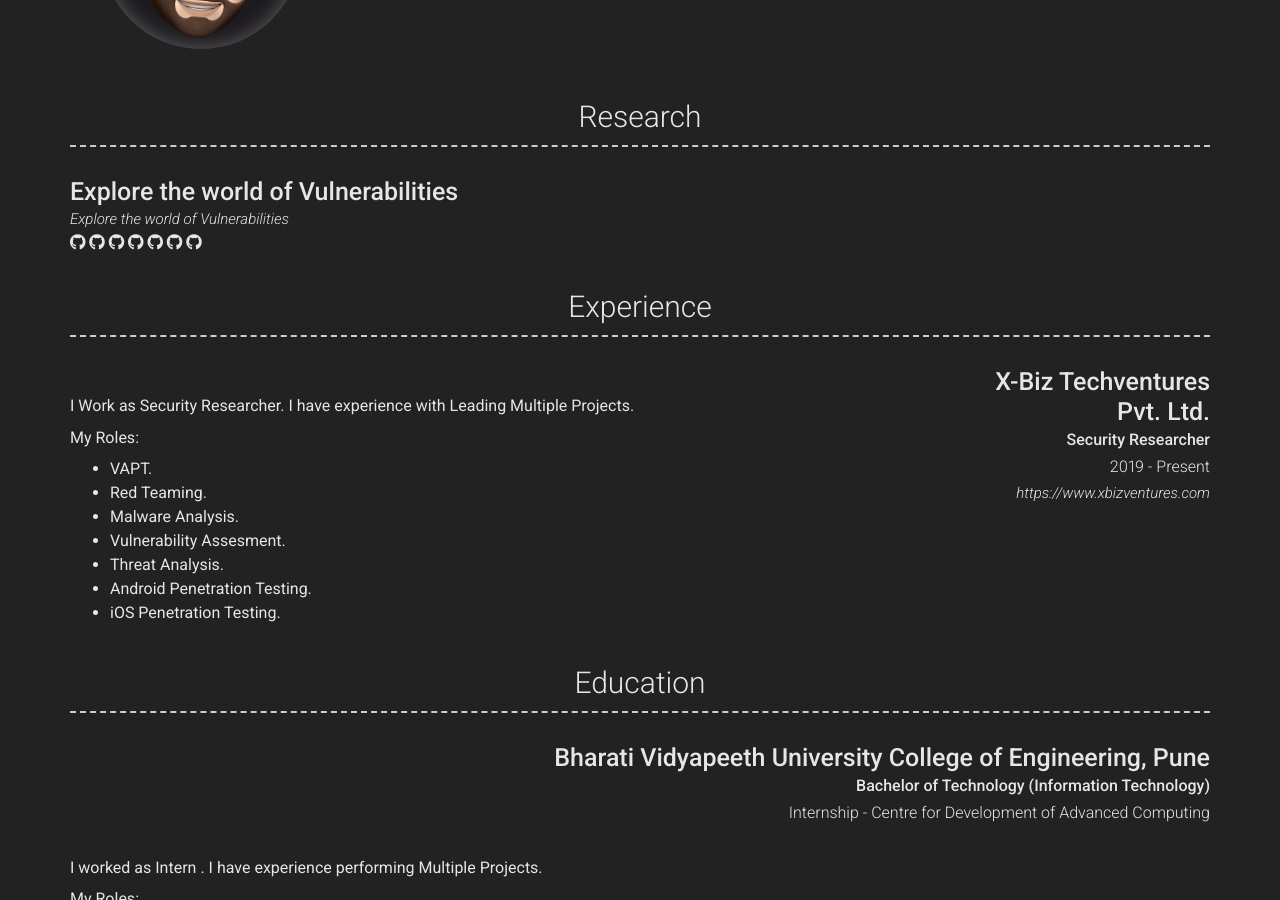
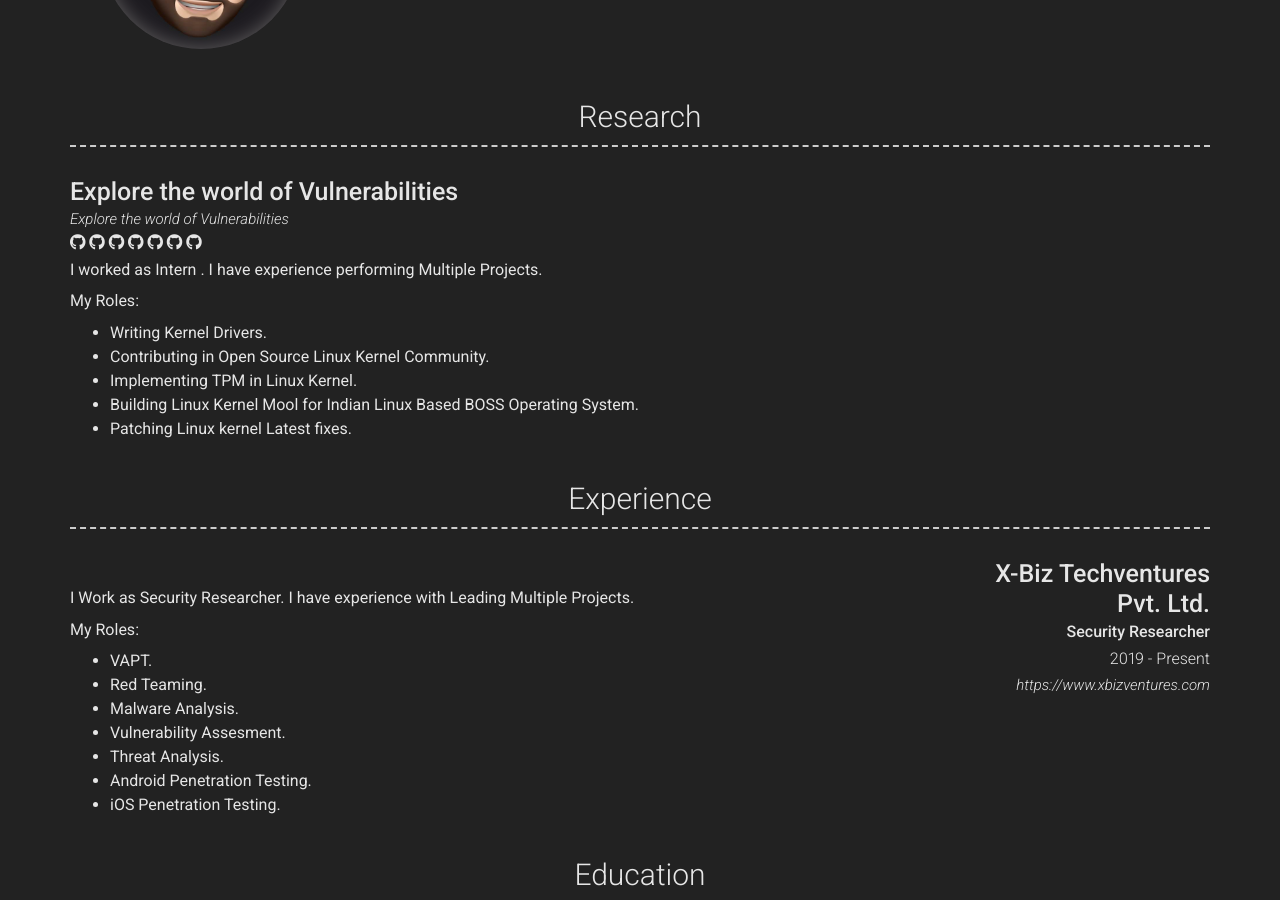
Before and after one commit to yashomer1994/Resume, a Jekyll site: the page built from index.md, in a window 1280 px wide and 900 px high, scrolled down 504 px. Built offline with Jekyll 4.4.1, drawn with Linux system fonts in a browser that asks for light colours; nearby versions of some CDN libraries.

Commit message:
Update _config.yml

```diff
--- a/_config.yml
+++ b/_config.yml
@@ -95,6 +95,18 @@
             icon: fab fa-github
             url: https://yashomer1994.github.io/yash007.github.io/pe/msdos/2021/01/31/Ancillary-Function-Driver.html
 
+            quote: >
+
+        description: | # this will include new lines to allow paragraphs
+          I worked as Intern . I have experience performing Multiple Projects.
+
+            My Roles:
+           - Writing Kernel Drivers.
+           - Contributing in Open Source Linux Kernel Community.
+           - Implementing TPM in Linux Kernel.
+           - Building Linux Kernel Mool for Indian Linux Based BOSS Operating System.
+           - Patching Linux kernel Latest fixes.
+
 
 
   - title: Experience
```
